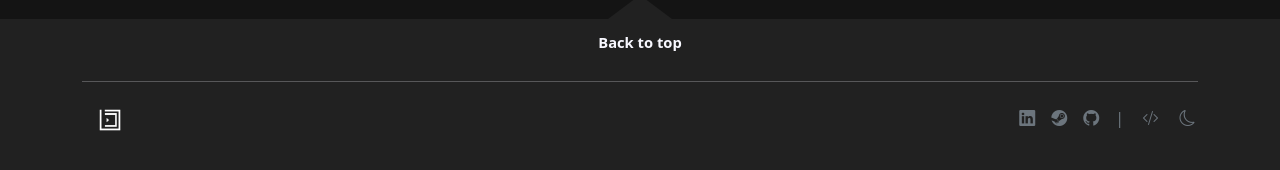
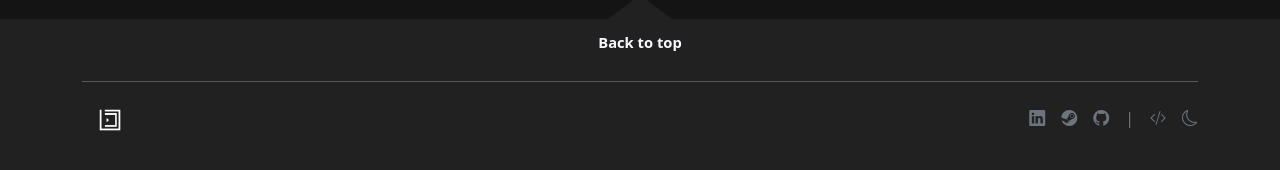
Before and after one commit to davemcdowell/portfolio, a Jekyll site: the page built from index.html, in a window 1280 px wide and 1400 px high, scrolled down 1083 px. Shown: the part 1222-1392 px from the top of the window. Built offline with Jekyll 4.4.1, drawn with Linux system fonts in a browser that asks for light colours; nearby versions of some CDN libraries.

Commit message:
Update moxxi.css

```diff
--- a/assets/moxxi.css
+++ b/assets/moxxi.css
@@ -142,8 +142,6 @@
   outline: none;
   padding: 0;
   margin: 0;
-  width: 21px;
-  height: 16px;
   transition: color 0.35s ease-in-out;
   font-size: 1rem;
   font-weight: 400;
```
